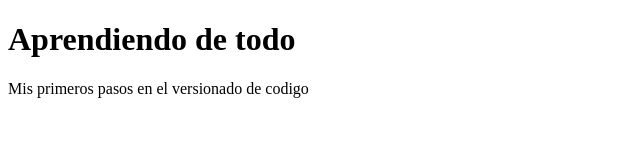
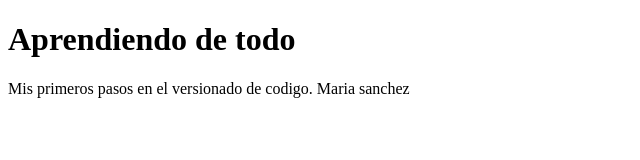
Before and after one commit to Juaan-Dvid/Blockchain-DiceBet, a plain HTML site: page index.html in a window 1280 px wide. Shown: the whole page, without its empty margins (0-640 px from the left). Drawn offline with Linux system fonts and the light colour scheme.

Commit message:
agregando Maria como texto

```diff
--- a/index.html
+++ b/index.html
@@ -8,7 +8,7 @@
 </head>
 <body>
     <h1>Aprendiendo de todo</h1>
-    <p>Mis primeros pasos en el versionado de codigo</p>
+    <p>Mis primeros pasos en el versionado de codigo. Maria sanchez</p>
 
 </body>
 </html>
```
